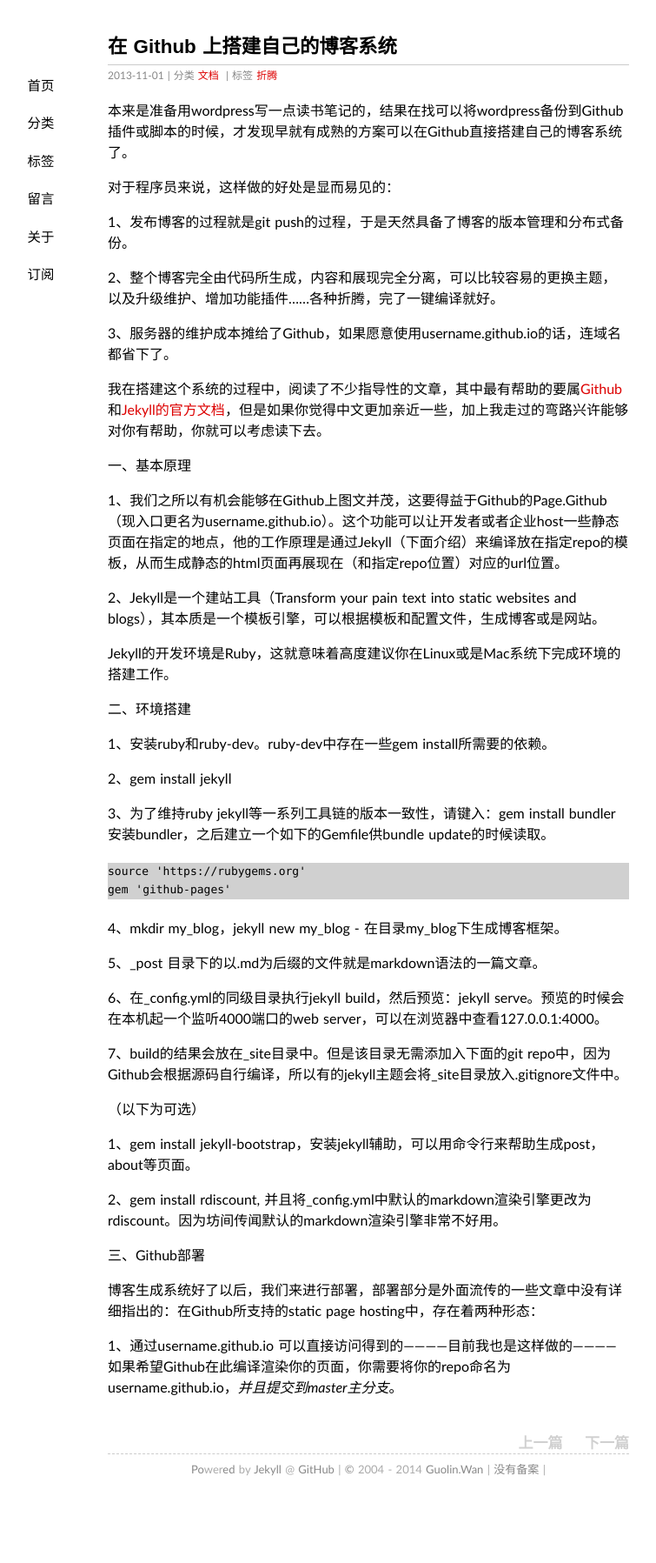
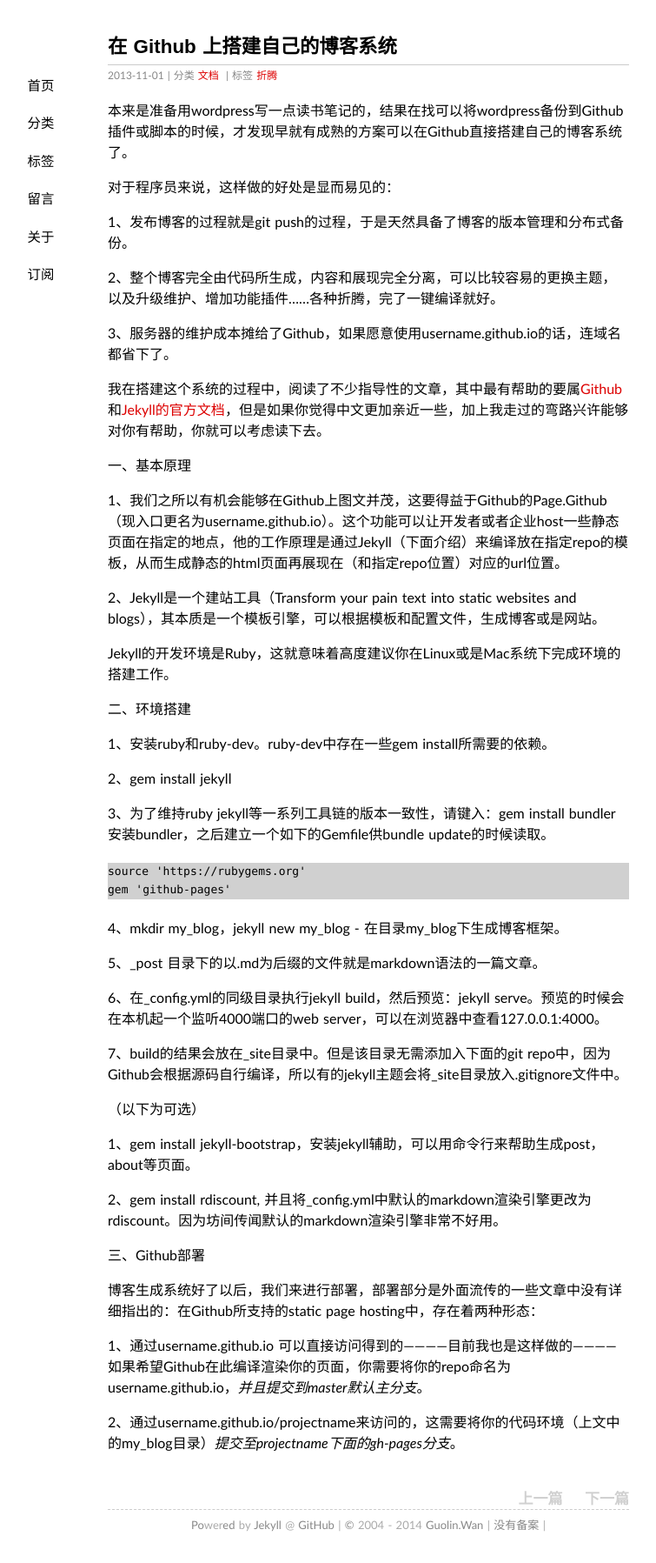
Before and after one commit to wuyy2007/wanguolin.github.io, a Jekyll site: the page built from _posts/2013-11-01-how-to-build.md, in a window 1280 px wide. Shown: the whole page at 87% size, without its empty margins (216-971 px from the left). Built offline with Jekyll 4.4.1, drawn with Linux system fonts in a browser that asks for light colours; some web fonts are replaced; Markdown is read by kramdown in place of the engine named in the settings; comment, search, counter and statistics services are not loaded; before the commit the page ends 1733 px from its top, so only the background shows below that.

Commit message:
continue build

```diff
--- a/_posts/2013-11-01-how-to-build.md
+++ b/_posts/2013-11-01-how-to-build.md
@@ -61,4 +61,6 @@
 
 博客生成系统好了以后，我们来进行部署，部署部分是外面流传的一些文章中没有详细指出的：在Github所支持的static page hosting中，存在着两种形态：
 
-1、通过username.github.io 可以直接访问得到的————目前我也是这样做的————如果希望Github在此编译渲染你的页面，你需要将你的repo命名为username.github.io，*并且提交到master主分支*。
+1、通过username.github.io 可以直接访问得到的————目前我也是这样做的————如果希望Github在此编译渲染你的页面，你需要将你的repo命名为username.github.io，*并且提交到master默认主分支*。
+
+2、通过username.github.io/projectname来访问的，这需要将你的代码环境（上文中的my_blog目录）*提交至projectname下面的gh-pages分支*。
```
